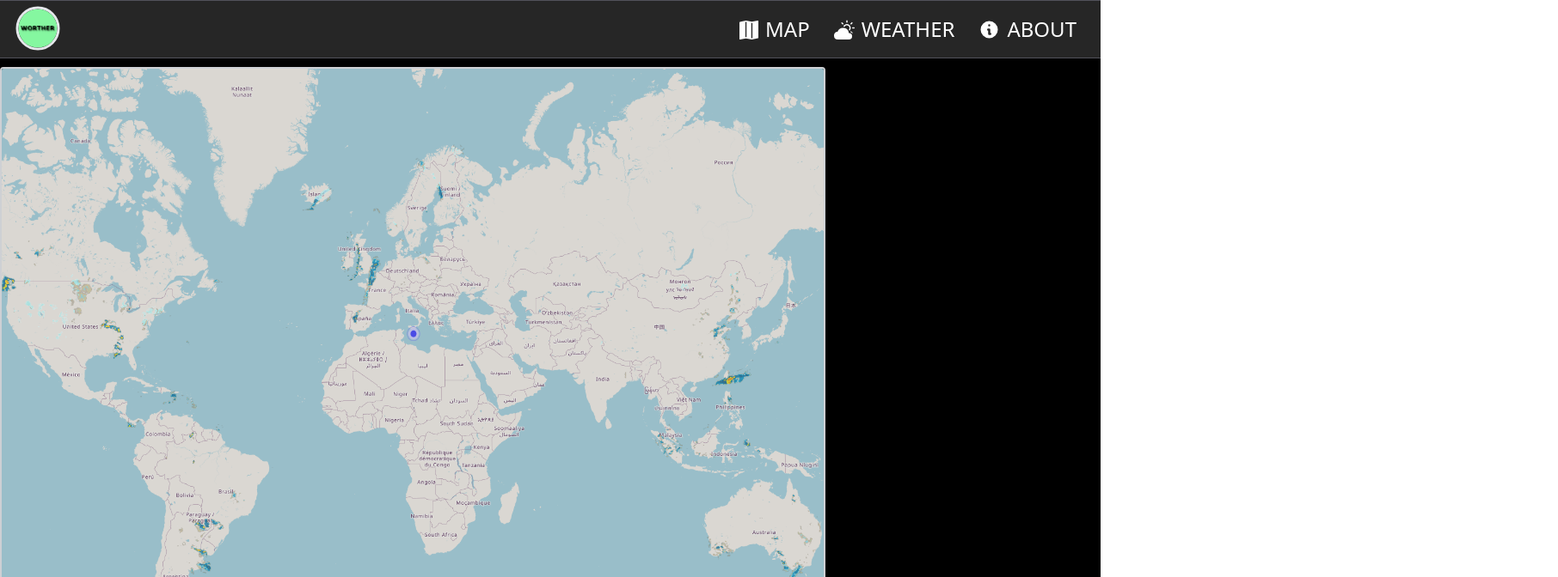
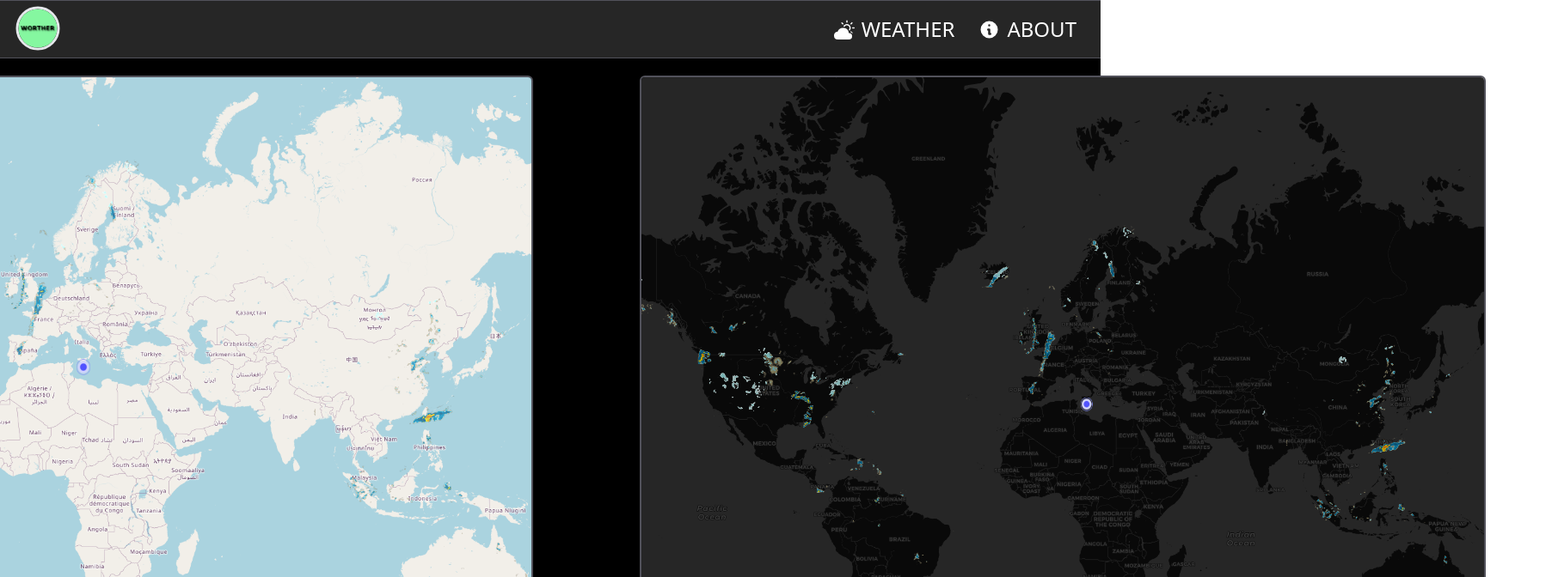
Before and after one commit to vikingnope/worther, a React (Create React App) app: page / in a window 1280 px wide. Shown: the top 672 px of the page at 86% size, 1812 px wide, since content can reach past the window. Built offline with nearby package versions, Linux system fonts and the light colour scheme.

Commit message:
Put images side by side

```diff
--- a/src/components/utils/header.jsx
+++ b/src/components/utils/header.jsx
@@ -69,7 +69,6 @@ export const Header = ({choice}) => {
                     ] :
                 (choice === 'home') ?
                     [
-                        Navigations('Map', '/map'),
                         Navigations('Weather', '/weather'),
                         // Navigations('Recommendations', '/recommendations'),
                         Navigations('About', '/about')
--- a/src/pages/home.jsx
+++ b/src/pages/home.jsx
@@ -2,6 +2,7 @@ import logo from '../resources/logo.png';
 import { Header } from '../components/utils/header';
 import { Footer } from '../components/utils/footer';
 import lightMode from '../resources/lightMode.png';
+import darkMode from '../resources/darkMode.png';
 
 
 export default function Home() {
@@ -10,9 +11,14 @@ export default function Home() {
             <Header choice={'home'}/>
             <div className="text-center bg-black flex min-h-screen flex-col items-center justify-center">
                 <main>
-                    <a href='/map'>
-                        <img src={lightMode} className="mb-7 rounded border-2 hover:border-red-800 opacity-90 w-3/4 hover:w-4/5 duration-300 h-4/5" alt="map" />
-                    </a>
+                    <div className='flex'>
+                        <a href='/map/light'>
+                            <img src={lightMode} className="mx-auto mt-5 hover:border-green-300 duration-300 rounded-md max-w-6xl border-2 border-zinc-600 flex mr-10 h-5/6" alt="light map" />
+                        </a>
+                        <a href='/map/dark'>
+                            <img src={darkMode} className="mx-auto mt-5 hover:border-green-300  duration-300 rounded-md max-w-6xl border-2 border-zinc-600 flex h-5/6" alt="dark map" />
+                        </a>
+                    </div>
                     <p className="uppercase font-bold text-7xl">
                         Worther
                     </p>
```
